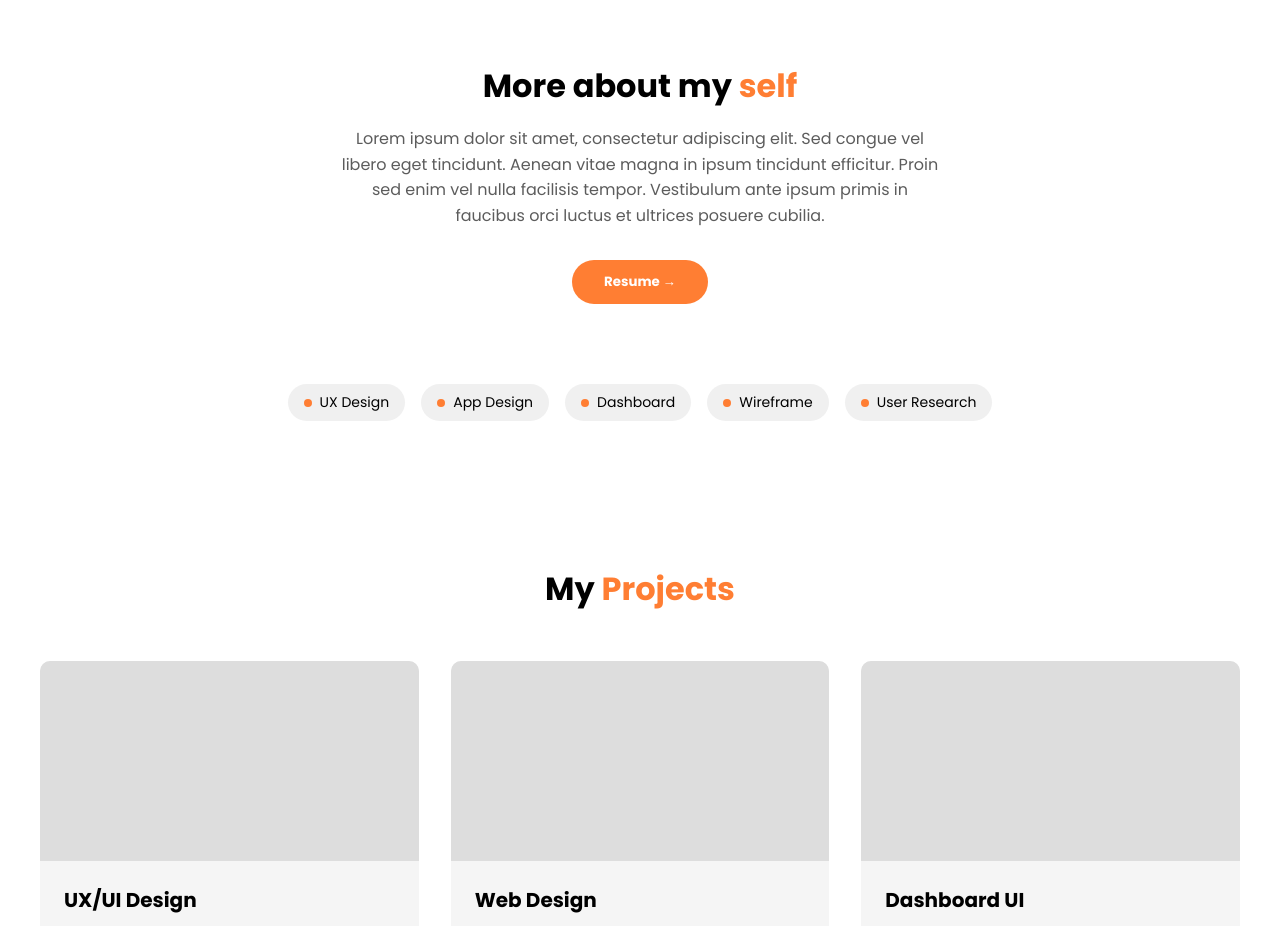
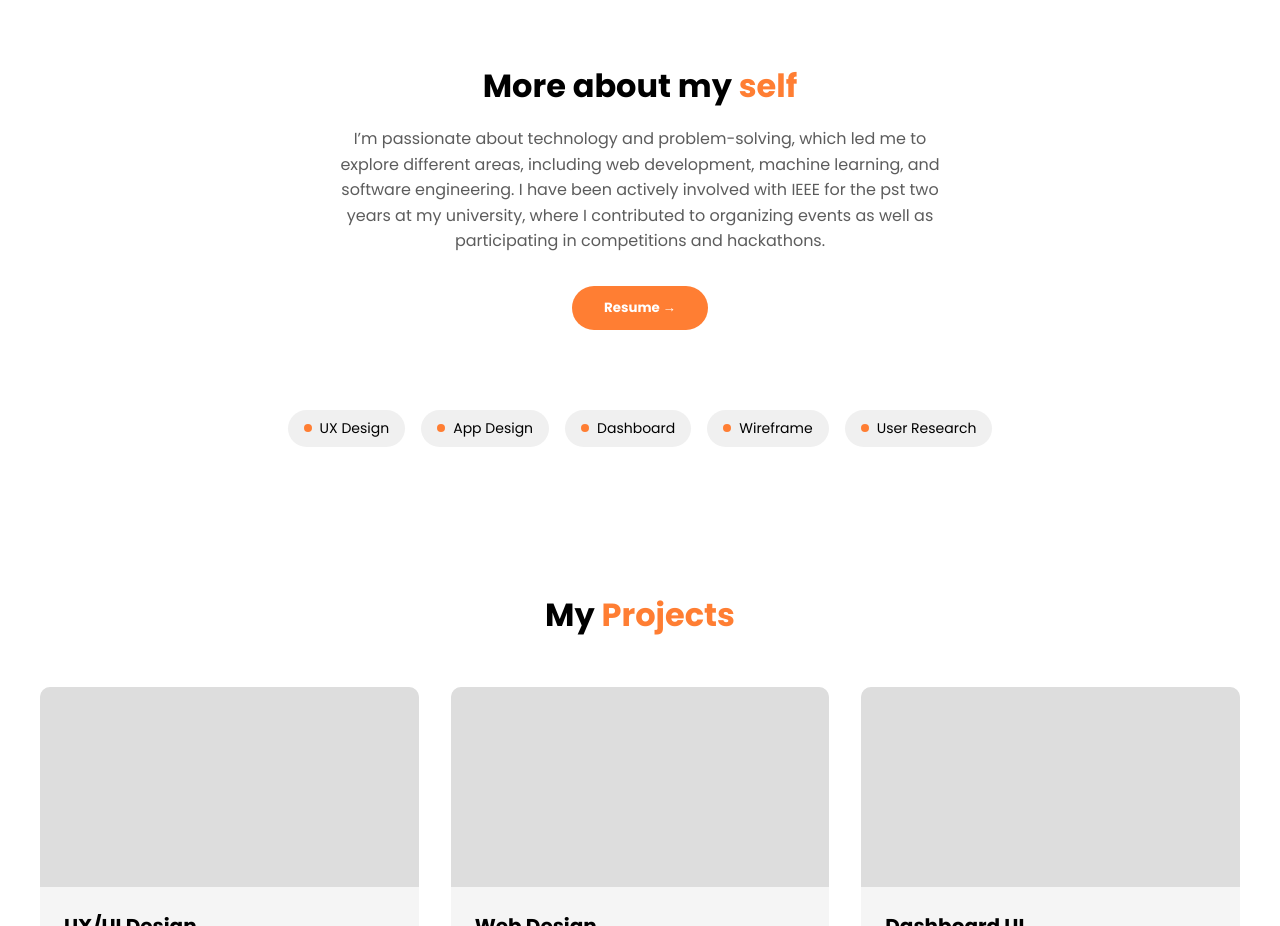
Before and after one commit to ThasaraSurage/Portfolio, a React (Create React App) app: page / in a window 1280 px wide. Shown: the part 811-1737 px from the top of the page. Built offline with nearby package versions, Linux system fonts and the light colour scheme.

Commit message:
Self description updated

```diff
--- a/src/components/Portfolio.js
+++ b/src/components/Portfolio.js
@@ -102,9 +102,8 @@ const Portfolio = () => {
         my <ColoredText>self</ColoredText>
       </Title>
       <Description>
-        Lorem ipsum dolor sit amet, consectetur adipiscing elit. Sed congue vel libero eget tincidunt. Aenean vitae
-        magna in ipsum tincidunt efficitur. Proin sed enim vel nulla facilisis tempor. Vestibulum ante ipsum primis in
-        faucibus orci luctus et ultrices posuere cubilia.
+      I’m passionate about technology and problem-solving, which led me to explore different areas, including web development, machine learning,
+      and software engineering. I have been actively involved with IEEE for the pst two years at my university, where I contributed to organizing events as well as participating in competitions and hackathons.
       </Description>
       <Button>Resume →</Button>
 
```
